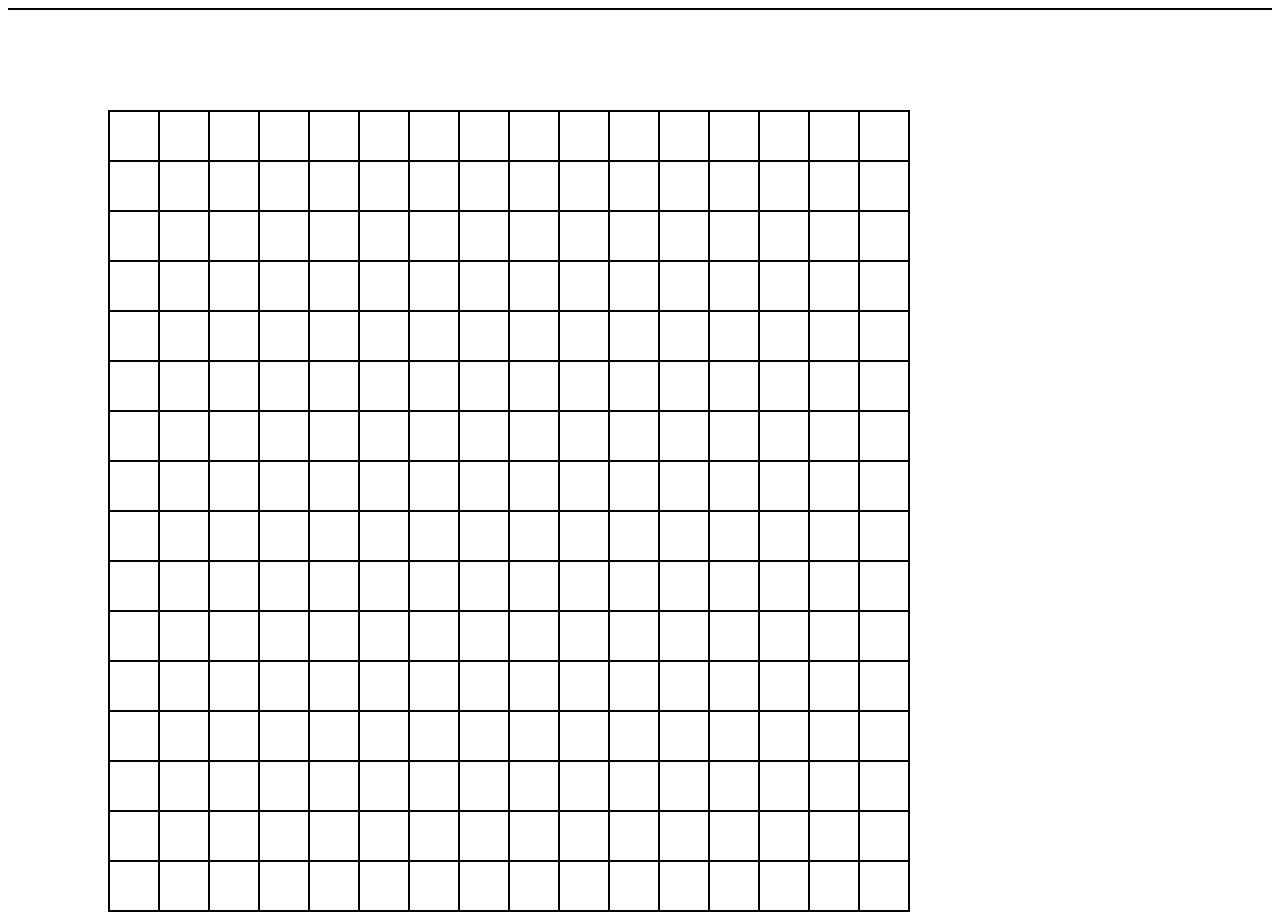
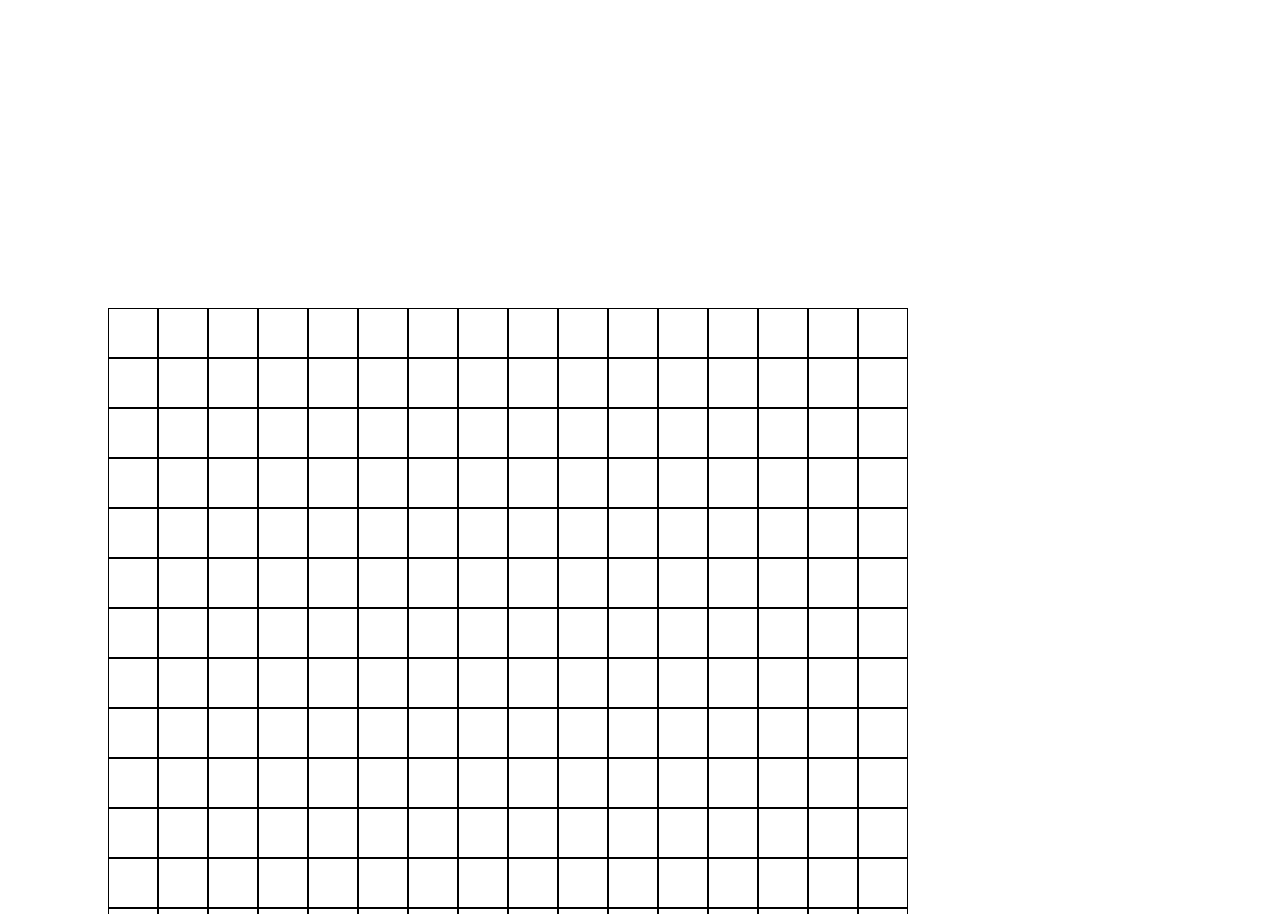
Before and after one commit to Dec3797/Etch-A-Sketch, a plain HTML site: page index.html in a window 1280 px wide. Shown: the top 914 px of the page. Drawn offline with Linux system fonts and the light colour scheme.

Commit message:
Add header space for buttons and style to go in

```diff
--- a/styles.css
+++ b/styles.css
@@ -1,13 +1,15 @@
-div {
-    border: solid 1px black;
-}
-
 .grid {
     display: flex;
     width: 50px;
     height: 50px;
     border: solid 1px;
     box-sizing: border-box;
+}
+
+#header {
+    display: flex;
+    height: 200px;
+    flex: 1;
 }
 
 #container {
```
